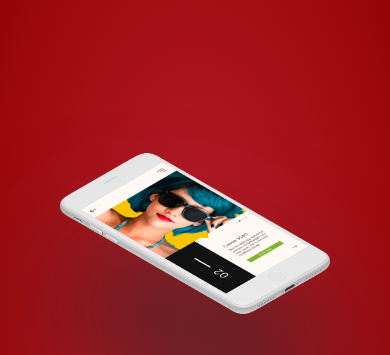
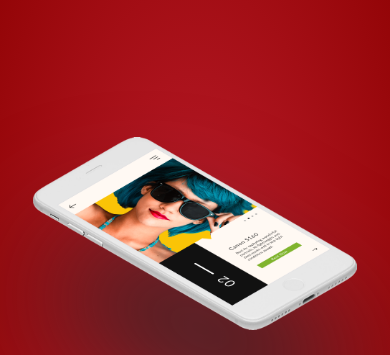
Before and after one commit to shoukath/hk-designs, a website: page public/index.html in a window 390 px wide. Shown: the part 94-449 px from the top of the page. Drawn offline with nearby package versions, Linux system fonts and the light colour scheme.

Commit message:
Updating the phone size in mobile

```diff
--- a/less/styles.less
+++ b/less/styles.less
@@ -165,8 +165,22 @@
     margin-top: 30px;
 }
 
-@media screen and (min-width: 768px) {
+// Extra small devices (portrait phones, less than 576px)
+@media (max-width: 575.98px) {
+    #hero-image {
+        width: 90%;
+    }
 }
+// // Small devices (landscape phones, less than 768px)
+// @media (max-width: 767.98px) { ... }
+
+// // Medium devices (tablets, less than 992px)
+// @media (max-width: 991.98px) { ... }
+
+// // Large devices (desktops, less than 1200px)
+// @media (max-width: 1199.98px) { ... }
+
+
 
 
 // Gigglezz
```
Also changed, not shown: public/css/styles.css.
